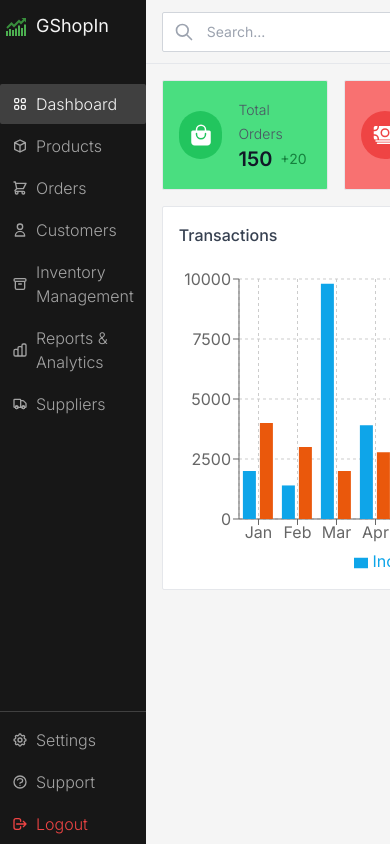
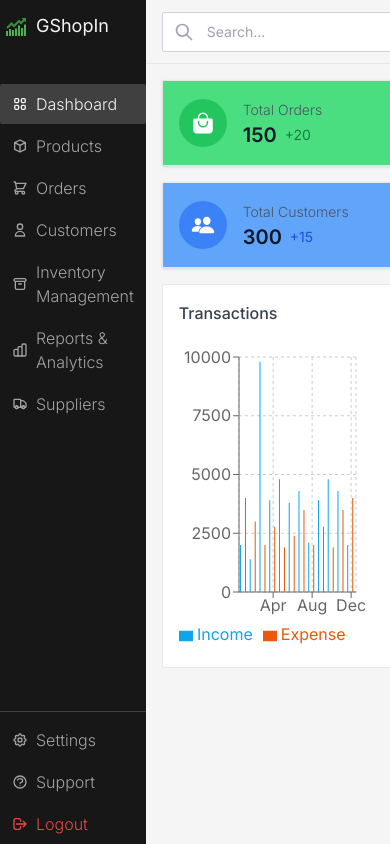
Before and after one commit to sifat2626/garment-management-admin, a React (Vite) app: page / in a window 390 px wide. Built offline with nearby package versions, Linux system fonts and the light colour scheme.

Commit message:
responsive

```diff
--- a/src/components/BuyerProfileChart.jsx
+++ b/src/components/BuyerProfileChart.jsx
@@ -1,4 +1,5 @@
-import { Pie, PieChart, ResponsiveContainer, Cell } from "recharts";
+/* eslint-disable react/prop-types */
+import { Pie, PieChart, ResponsiveContainer, Cell, Tooltip } from "recharts";
 
 const data = [
   { name: "Male", value: 450 },
@@ -8,13 +9,25 @@ const data = [
 
 const COLORS = ["#00c495", "#ffbb28", "#ff8042"];
 
+function CustomTooltip({ active, payload }) {
+  if (active && payload && payload.length) {
+    return (
+      <div className="bg-white border border-gray-300 p-2 rounded shadow-lg">
+        <p className="font-semibold">{`${payload[0].name}: ${payload[0].value}`}</p>
+      </div>
+    );
+  }
+  return null;
+}
+
 function BuyerProfileChart() {
   return (
-    <div className="h-96 w-96  bg-white p-4 rounded-sm border border-gray-200 flex flex-col">
+    <div className="h-96 w-96 bg-white p-4 rounded-sm border border-gray-200 flex flex-col">
       <strong className="text-gray-700 font-medium">Buyer Profile</strong>
       <div className="w-full mt-3 flex-1 text-xs">
         <ResponsiveContainer width="100%" height="100%">
           <PieChart>
+            <Tooltip content={<CustomTooltip />} />
             <Pie
               data={data}
               dataKey="value"
@@ -35,9 +48,12 @@ function BuyerProfileChart() {
         </ResponsiveContainer>
       </div>
       {/* Legend */}
-      <div className="flex flex-row justify-around mt-4">
+      <div className="flex flex-row justify-start mt-4">
         {data.map((entry, index) => (
-          <div key={`legend-${index}`} className="flex items-center space-x-2">
+          <div
+            key={`legend-${index}`}
+            className="flex items-center space-x-2 mr-4" // Add margin-right for spacing
+          >
             <div
               style={{ backgroundColor: COLORS[index % COLORS.length] }}
               className="w-3 h-3 rounded-full"
--- a/src/components/DashboardStatsGrid.jsx
+++ b/src/components/DashboardStatsGrid.jsx
@@ -3,9 +3,9 @@ import { IoBagHandle, IoCash, IoPeople } from "react-icons/io5";
 /* eslint-disable react/prop-types */
 function DashboardStatsGrid() {
   return (
-    <div className="flex gap-4 w-full">
+    <div className="flex flex-wrap gap-4 w-full">
       <BoxWrapper color="bg-green-400">
-        <div className="rounded-full h-12 w-12 flex items-center justify-center bg-green-500">
+        <div className="rounded-full h-12 w-12 flex items-center justify-center bg-green-500 transition-transform transform hover:scale-105">
           <IoBagHandle className="text-2xl text-white" />
         </div>
         <div className="pl-4">
@@ -18,7 +18,7 @@ function DashboardStatsGrid() {
       </BoxWrapper>
 
       <BoxWrapper color="bg-red-400">
-        <div className="rounded-full h-12 w-12 flex items-center justify-center bg-red-500">
+        <div className="rounded-full h-12 w-12 flex items-center justify-center bg-red-500 transition-transform transform hover:scale-105">
           <IoCash className="text-2xl text-white" />
         </div>
         <div className="pl-4">
@@ -35,7 +35,7 @@ function DashboardStatsGrid() {
       </BoxWrapper>
 
       <BoxWrapper color="bg-blue-400">
-        <div className="rounded-full h-12 w-12 flex items-center justify-center bg-blue-500">
+        <div className="rounded-full h-12 w-12 flex items-center justify-center bg-blue-500 transition-transform transform hover:scale-105">
           <IoPeople className="text-2xl text-white" />
         </div>
         <div className="pl-4">
@@ -50,7 +50,7 @@ function DashboardStatsGrid() {
       </BoxWrapper>
 
       <BoxWrapper color="bg-sky-400">
-        <div className="rounded-full h-12 w-12 flex items-center justify-center bg-sky-500">
+        <div className="rounded-full h-12 w-12 flex items-center justify-center bg-sky-500 transition-transform transform hover:scale-105">
           <IoBagHandle className="text-2xl text-white" />
         </div>
         <div className="pl-4">
@@ -72,7 +72,7 @@ export default DashboardStatsGrid;
 function BoxWrapper({ children, color }) {
   return (
     <div
-      className={`rounded-sm p-4 flex-1 border border-gray-200 flex items-center ${color}`}
+      className={`rounded-sm p-4 flex-1 border border-gray-200 flex items-center shadow hover:shadow-lg transition-shadow duration-200 ${color}`}
     >
       {children}
     </div>
--- a/src/components/TransactionChart.jsx
+++ b/src/components/TransactionChart.jsx
@@ -1,3 +1,4 @@
+/* eslint-disable react/prop-types */
 import {
   Legend,
   Bar,
@@ -24,6 +25,19 @@ const data = [
   { Name: "Dec", Expense: 4000, Income: 2000 },
 ];
 
+function CustomTooltip({ active, payload }) {
+  if (active && payload && payload.length) {
+    return (
+      <div className="bg-white border border-gray-200 p-2 rounded shadow-lg">
+        <p className="font-semibold">{`Month: ${payload[0].payload.Name}`}</p>
+        <p className="text-blue-600">{`Income: $${payload[0].value}`}</p>
+        <p className="text-orange-600">{`Expense: $${payload[1].value}`}</p>
+      </div>
+    );
+  }
+  return null;
+}
+
 function TransactionChart() {
   return (
     <div className="h-96 w-full bg-white p-4 rounded-sm border border-gray-200 flex flex-col">
@@ -32,12 +46,12 @@ function TransactionChart() {
         <ResponsiveContainer width="100%" height="100%">
           <BarChart
             data={data}
-            margin={{ top: 20, right: 10, left: 0, bottom: 0 }}
+            margin={{ top: 20, right: 30, left: 0, bottom: 5 }}
           >
             <CartesianGrid strokeDasharray="3 3" />
             <XAxis dataKey="Name" />
             <YAxis />
-            <Tooltip />
+            <Tooltip content={<CustomTooltip />} />
             <Legend />
             <Bar dataKey="Income" fill="#0ea5e9" />
             <Bar dataKey="Expense" fill="#ea580c" />
```
